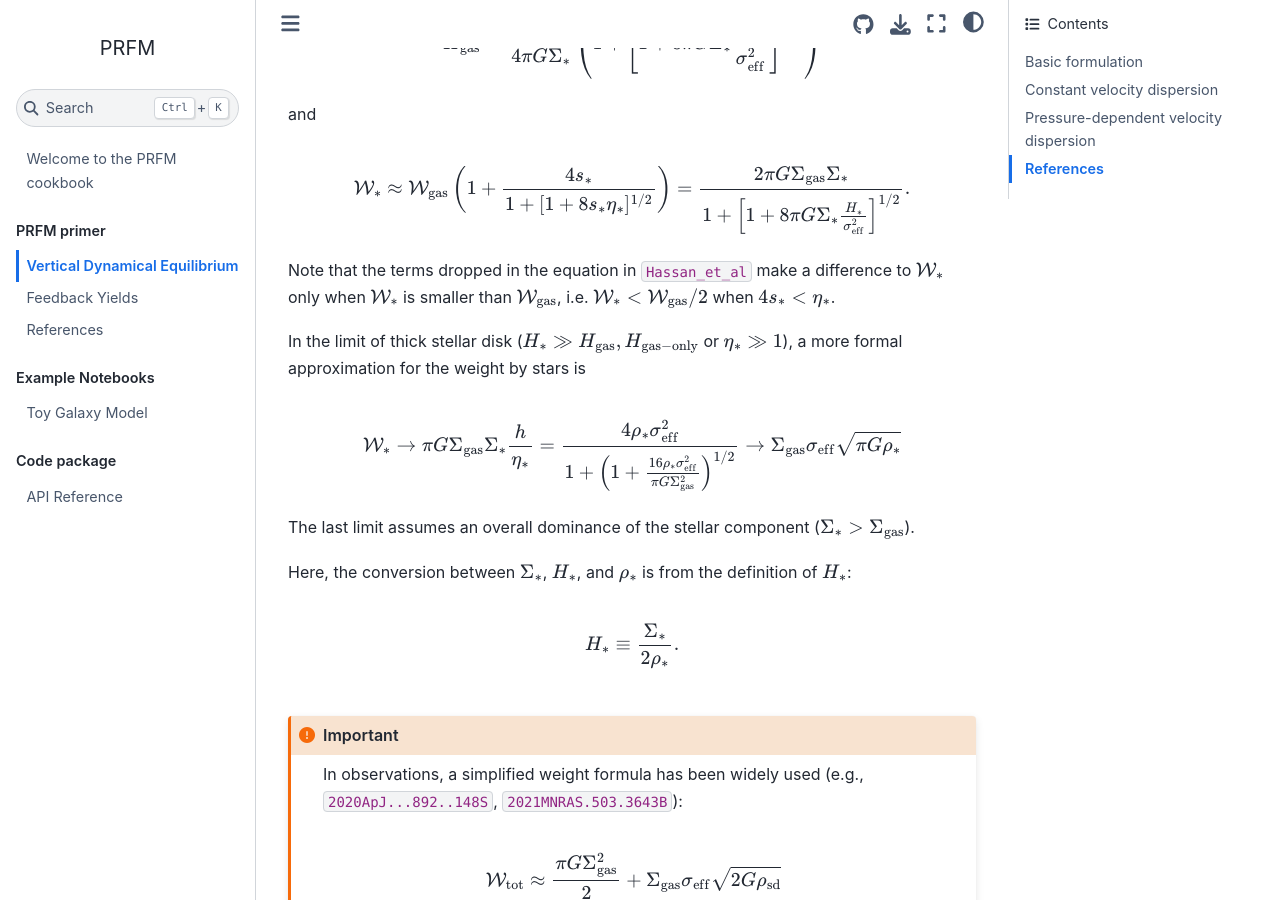
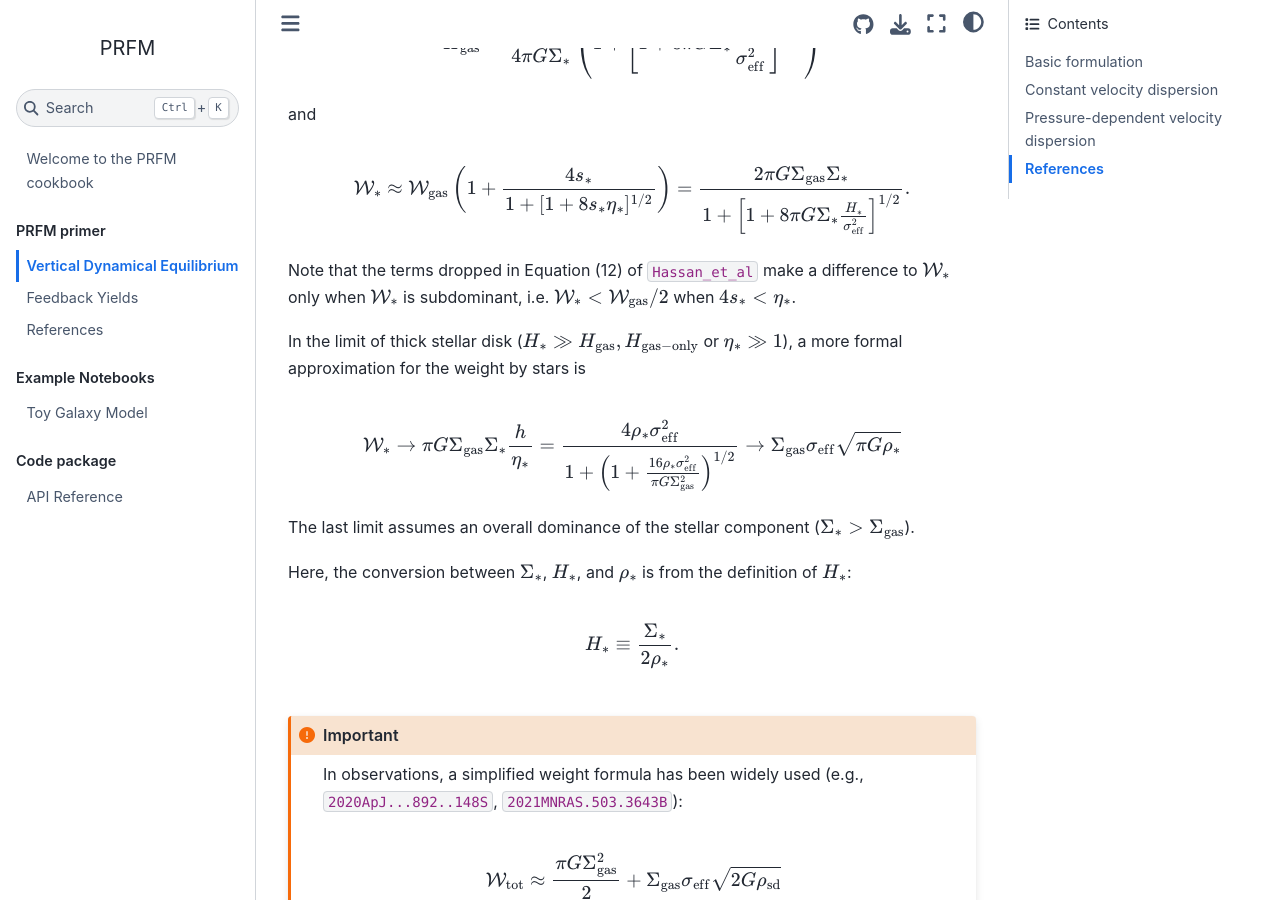
Before and after one commit to changgoo/PRFM, a Jupyter Book: the page built from book/vertical-de.md, in a window 1280 px wide and 900 px high, scrolled down 2529 px. Built offline with Jupyter Book 1.0.4 settings and Sphinx 7.4.7 and the Sphinx Book theme 1.1.4, drawn with Linux system fonts in a browser that asks for light colours; pages that are not in the unit, such as notebooks, are missing from menus; cross-references to code outside the pages are shown as plain code.

Commit message:
Update vertical-de.md

```diff
--- a/book/vertical-de.md
+++ b/book/vertical-de.md
@@ -95,7 +95,7 @@ and
 $${\cal W}_*\approx {\cal W}_{\rm gas}\left(1+\frac{4s_*}{1+ [1+8s_*\eta_*]^{1/2}}\right)
 =\frac{2\pi G\Sigma_{\rm gas} \Sigma_* }{1+\left[1+8\pi G \Sigma_* \frac{H_*}{\sigma_{\rm eff}^2}\right]^{1/2}}. $$
 
-Note that the terms dropped in the equation in {cite:t}`Hassan_et_al` make a difference to ${\cal W}_*$ only when ${\cal W}_*$ is smaller than ${\cal W}_{\rm gas}$, i.e. ${\cal W}_* < {\cal W}_{\rm gas}/2$ when $4s_*<\eta_*$.
+Note that the terms dropped in Equation (12) of {cite:t}`Hassan_et_al` make a difference to ${\cal W}_*$ only when ${\cal W}_*$ is subdominant, i.e. ${\cal W}_* < {\cal W}_{\rm gas}/2$ when $4s_*<\eta_*$.
 
 In the limit of thick stellar disk ($H_*\gg H_{\rm gas},H_{\rm gas-only}$ or $\eta_*\gg1$), a more formal approximation for the weight by stars is
 
```
